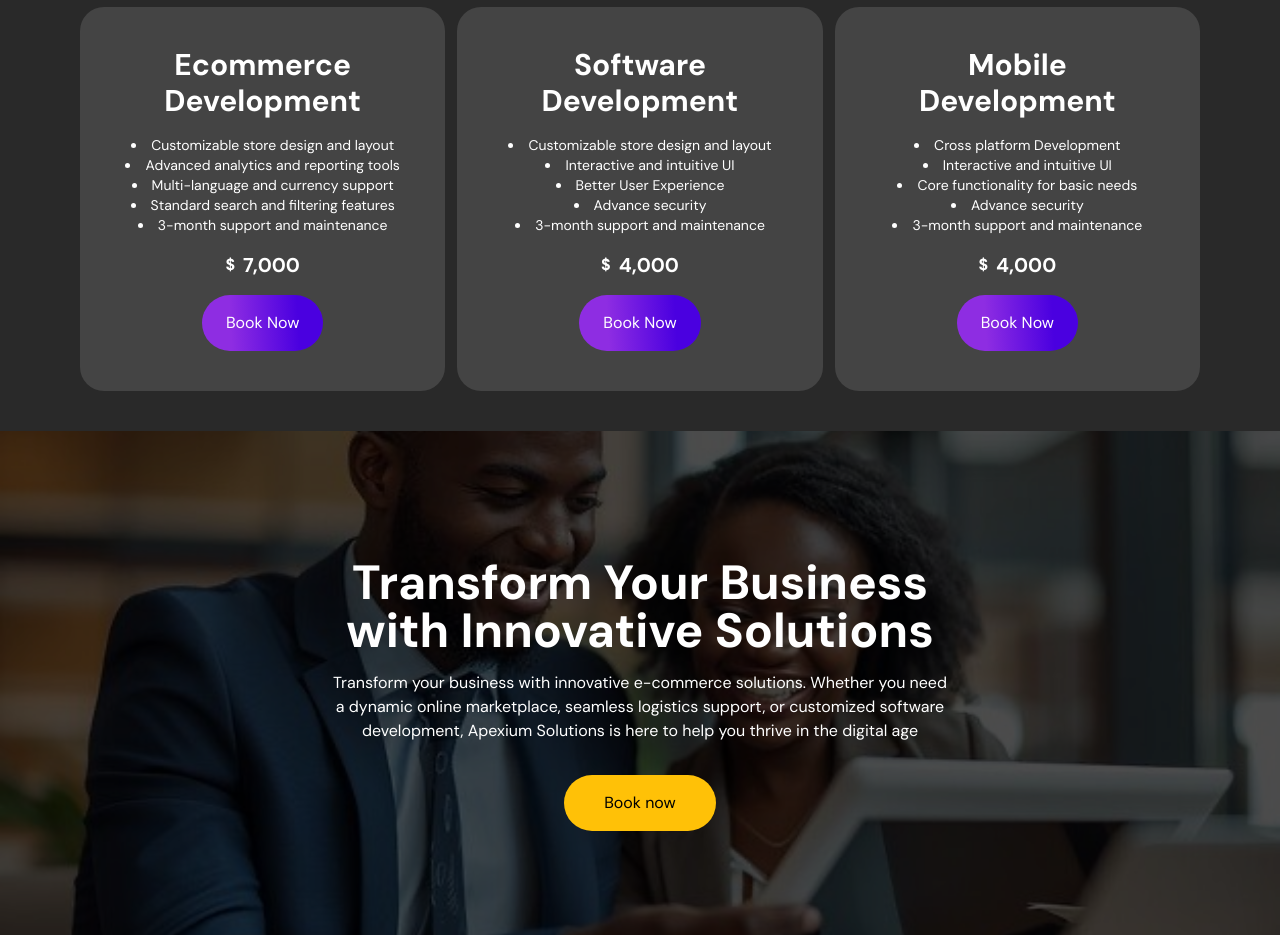
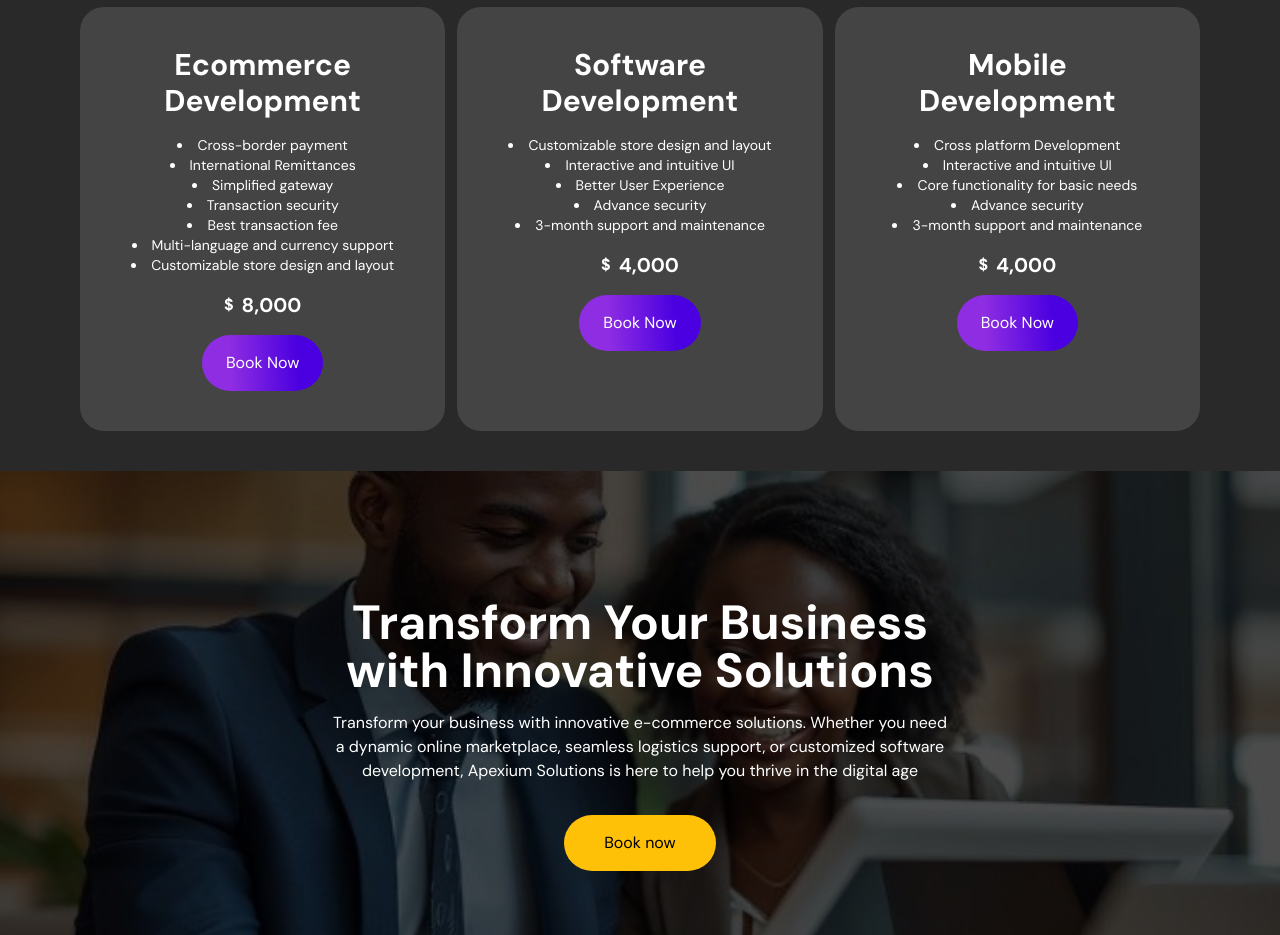
Before and after one commit to Six-Path-Studio/ibinye-work, a React (Vite) app: page / in a window 1280 px wide. Shown: the part 3360-4295 px from the top of the page. Built offline with nearby package versions, Linux system fonts and the light colour scheme.

Commit message:
updates commit

```diff
--- a/src/components/PricingCard.jsx
+++ b/src/components/PricingCard.jsx
@@ -3,8 +3,8 @@ const PricingCard = ({ count }) => {
   const pricing = [
     {
       title: "Ecommerce Development",
-      price: '7,000',
-      list: ["Customizable store design and layout", 'Advanced analytics and reporting tools', 'Multi-language and currency support', 'Standard search and filtering features', '3-month support and maintenance']
+      price: '8,000',
+      list: ["Cross-border payment", 'International Remittances', 'Simplified gateway', 'Transaction security', 'Best transaction fee', "Multi-language and currency support", "Customizable store design and layout"]
     },
     {
       title: "Software Development",
```
